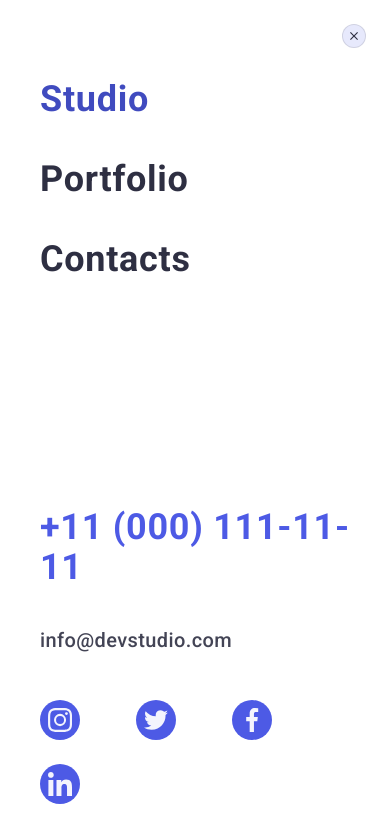
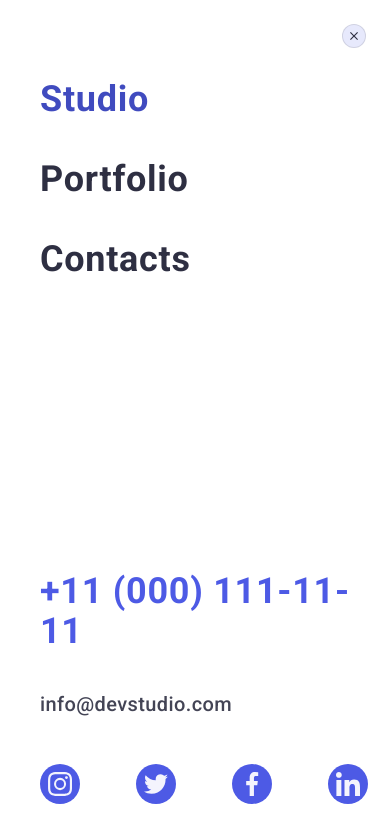
Before and after one commit to MatveevEgor/goit-markup-hw-07, a plain HTML site: page index.html in a window 390 px wide. Both pictures are taken after a click on the button 358 px from the left and 35 px from the top of the page. Shown: the top 836 px of the page. Drawn offline with nearby package versions, Linux system fonts and the light colour scheme.

Commit message:
Update styles.css

```diff
--- a/css/styles.css
+++ b/css/styles.css
@@ -116,7 +116,7 @@ img {
 
     .mobile-menu-container {
       position: relative;
-      padding: 80px 35px 40px 40px;
+      padding: 80px 16px 40px 40px;
       display: flex;
       flex-direction: column;
       height: 100%;
```
